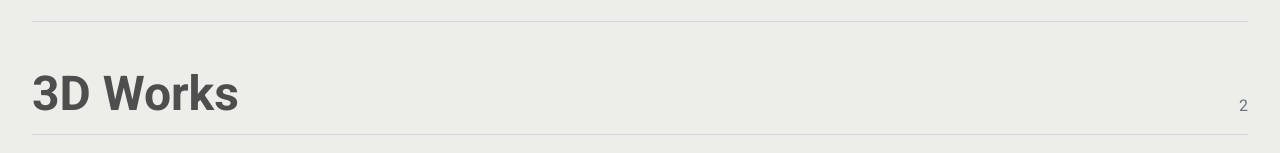
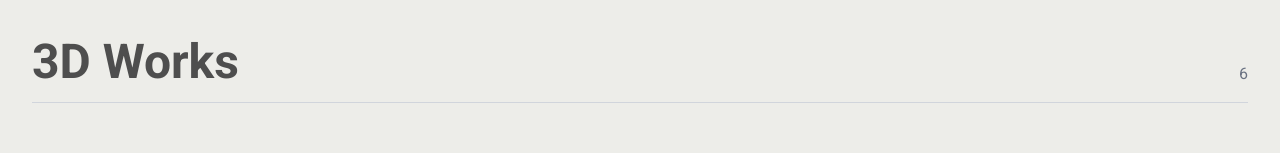
Before and after one commit to yusufgulmezz/portfolio, a Next.js app: page / in a window 1280 px wide. Shown: the part 2700-2853 px from the top of the page. Built offline with nearby package versions, Linux system fonts and the light colour scheme.

Commit message:
CategoriesSection bileşeninde proje sayısı güncellendi ve yeni projeler eklendi; görseller değiştirildi ve stil ayarları güncellendi.

```diff
--- a/src/components/sections/CategoriesSection.tsx
+++ b/src/components/sections/CategoriesSection.tsx
@@ -73,14 +73,14 @@ const CategoriesSection = () => {
       description: 'Modern 3D modeling and rendering projects',
       number: '03',
       color: 'from-blue-500 to-indigo-500',
-      count: 15,
+      count: 6,
       projects: [
         {
           id: 6,
           title: 'Architectural Visualization',
           date: '03/09/2025',
           description: 'Modern building design with realistic lighting and materials.',
-          image: 'https://mir-cdn.behance.net/v1/rendition/project_modules/fs_webp/cac3a2195317861.660bcb1df1365.png',
+          image: 'https://mir-cdn.behance.net/v1/rendition/project_modules/hd_webp/3378c9195317861.68cc44e3d42fe.png',
           tags: ['3D', 'Architecture']
         },
         {
@@ -88,8 +88,40 @@ const CategoriesSection = () => {
           title: 'Product Render',
           date: '01/09/2025',
           description: 'High-quality product visualization for e-commerce.',
-          image: 'https://mir-cdn.behance.net/v1/rendition/project_modules/fs_webp/7416cf192858185.65e20fb417470.png',
+          image: 'https://mir-s3-cdn-cf.behance.net/project_modules/hd_webp/93eed3192858185.68cc45e2f0d38.png',
           tags: ['3D', 'Product']
+        },
+        {
+          id: 12,
+          title: '3D Character Design',
+          date: '30/08/2025',
+          description: 'Detailed character modeling with realistic textures and animations.',
+          image: 'https://mir-s3-cdn-cf.behance.net/project_modules/hd_webp/bae6aa187036695.68cc43844c8e1.jpg',
+          tags: ['3D', 'Character']
+        },
+        {
+          id: 13,
+          title: 'Interior Design Visualization',
+          date: '28/08/2025',
+          description: 'Modern interior space with photorealistic lighting and materials.',
+          image: 'https://mir-s3-cdn-cf.behance.net/project_modules/hd_webp/37d30f234905769.68cc3e70f0c0c.jpg',
+          tags: ['3D', 'Interior']
+        },
+        {
+          id: 14,
+          title: 'Vehicle Modeling',
+          date: '25/08/2025',
+          description: 'High-poly vehicle model with detailed textures and realistic materials.',
+          image: 'https://mir-s3-cdn-cf.behance.net/project_modules/hd_webp/66b26f207669509.68cc45a6dea73.jpg',
+          tags: ['3D', 'Vehicle']
+        },
+        {
+          id: 15,
+          title: 'Abstract 3D Art',
+          date: '22/08/2025',
+          description: 'Creative abstract 3D composition with experimental lighting.',
+          image: 'https://mir-s3-cdn-cf.behance.net/project_modules/fs_webp/e75e98207675585.68cc412ba6a1c.png',
+          tags: ['3D', 'Abstract']
         }
       ]
     },
@@ -499,7 +531,7 @@ const CategoriesSection = () => {
           whileInView={{ opacity: 1, y: 0 }}
           viewport={{ once: true }}
           transition={{ duration: 0.8 }}
-          className="text-left mb-16"
+          className="text-left mb-8"
         >
           <h2 className="text-4xl sm:text-5xl lg:text-6xl font-bold text-gray-900 mb-6">
             MY WORKS
```
